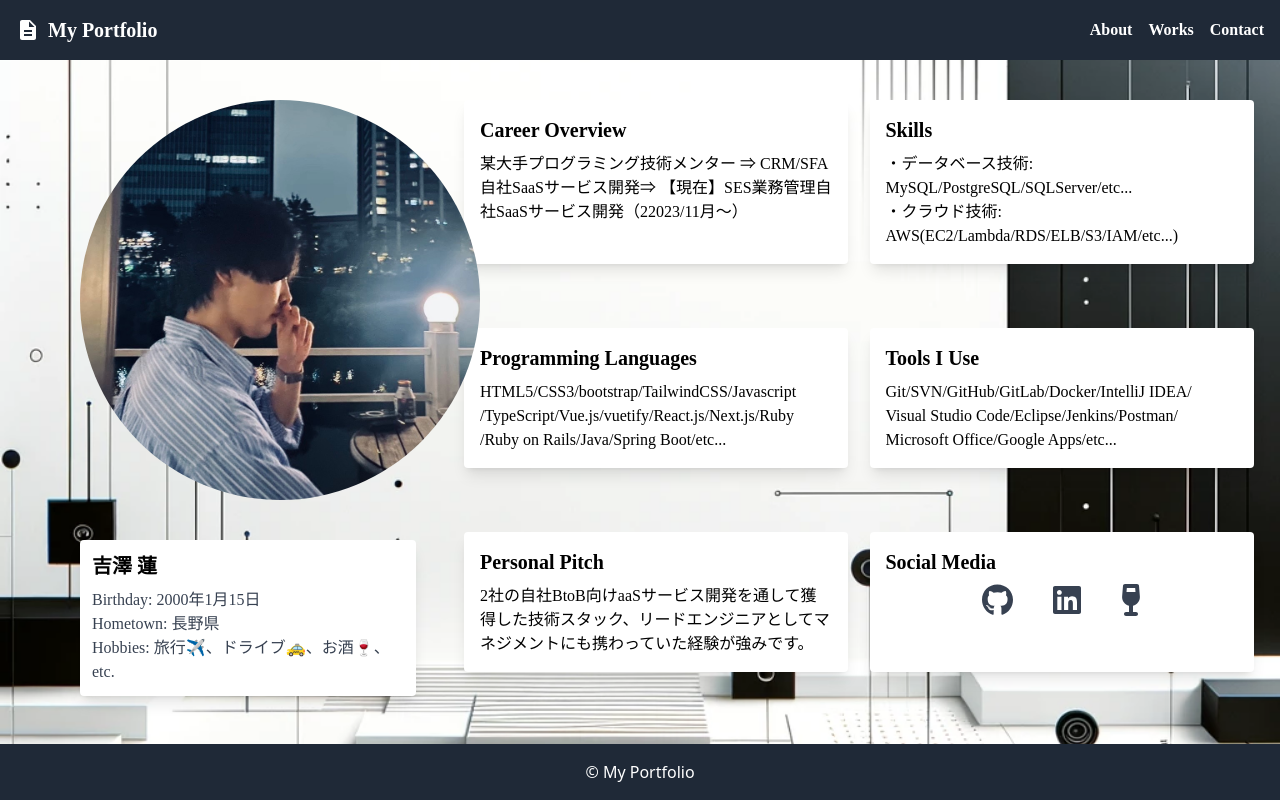
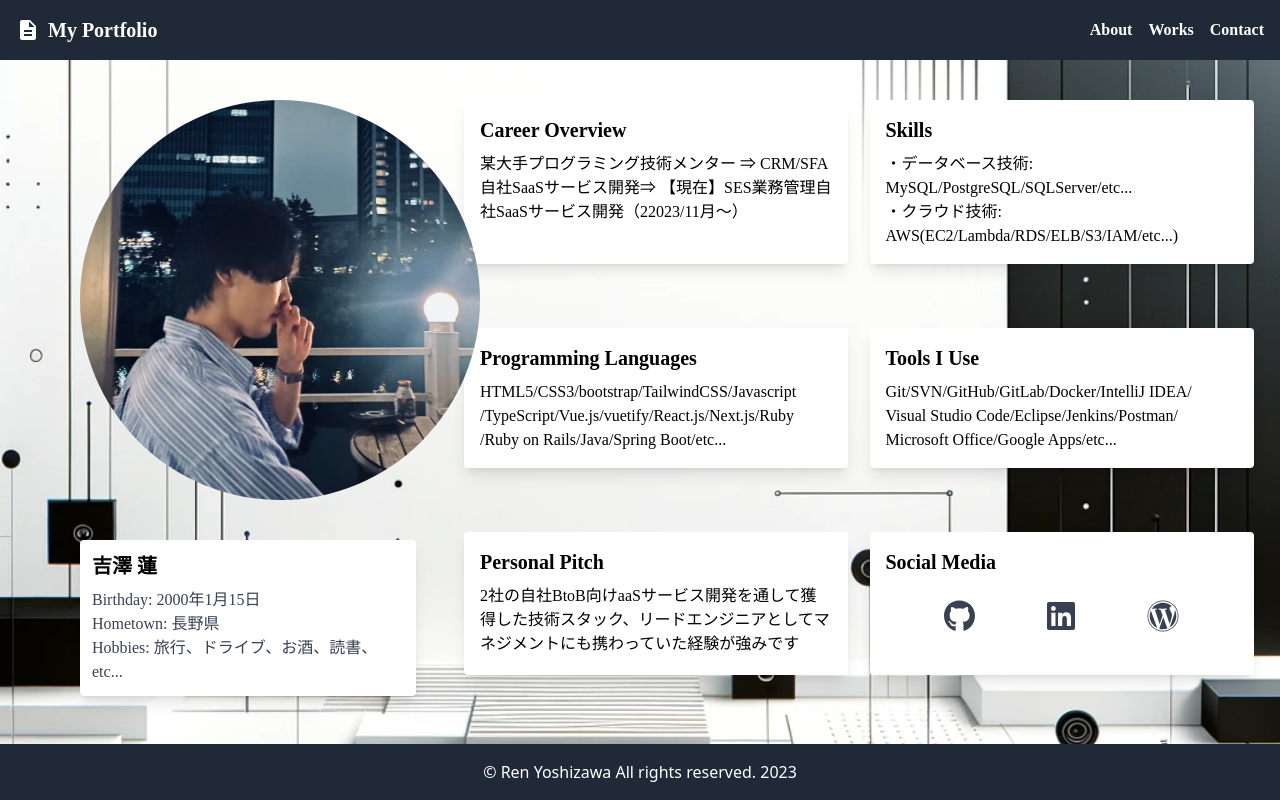
Before and after one commit to y-renren0115/my-portfolio-site, a Next.js app: page /about in a window 1280 px wide. Built offline with nearby package versions, Linux system fonts and the light colour scheme.

Commit message:
Worksページに仕事経歴を追記し、ContactページにSNSリンクを付与しました。

```diff
--- a/src/components/About.tsx
+++ b/src/components/About.tsx
@@ -1,57 +1,77 @@
-import React from 'react';
-import { Card, CardWithLineBreaks } from '../components/Card';
-import Image from 'next/image';
-import MultilineText from './MultilineText';
-import { FontAwesomeIcon } from '@fortawesome/react-fontawesome';
-import { faGithub, faLinkedin } from '@fortawesome/free-brands-svg-icons';
-import { faWineGlass } from '@fortawesome/free-solid-svg-icons';
+import React from "react";
+import { Card, CardWithLineBreaks } from "../components/Card";
+import Image from "next/image";
+import { FontAwesomeIcon } from "@fortawesome/react-fontawesome";
+import {
+  faGithub,
+  faLinkedin,
+  faWordpress,
+} from "@fortawesome/free-brands-svg-icons";
 
 const About = () => {
   const personalInfo = {
-    name: '吉澤 蓮',
-    birthday: '2000年1月15日',
-    hometown: '長野県',
-    hobbies: '旅行✈️、ドライブ🚕、お酒🍷、etc.'
+    name: "吉澤 蓮",
+    birthday: "2000年1月15日",
+    hometown: "長野県",
+    hobbies: "旅行、ドライブ、お酒、読書、etc...",
   };
-
 
   const cardsData = [
     {
-      title: 'Career Overview',
-      description: '某大手プログラミング技術メンター ⇒ CRM/SFA自社SaaSサービス開発⇒ 【現在】SES業務管理自社SaaSサービス開発（22023/11月〜）'
+      title: "Career Overview",
+      description:
+        "某大手プログラミング技術メンター ⇒ CRM/SFA自社SaaSサービス開発⇒ 【現在】SES業務管理自社SaaSサービス開発（22023/11月〜）",
     },
     {
-      title: 'Skills',
-      description: `・データベース技術: MySQL/PostgreSQL/SQLServer/etc...\n・クラウド技術: AWS(EC2/Lambda/RDS/ELB/S3/IAM/etc...)`
+      title: "Skills",
+      description: `・データベース技術: MySQL/PostgreSQL/SQLServer/etc...\n・クラウド技術: AWS(EC2/Lambda/RDS/ELB/S3/IAM/etc...)`,
     },
     {
-      title: 'Programming Languages',
-      description: 'HTML5/CSS3/bootstrap/TailwindCSS/Javascript\n/TypeScript/Vue.js/vuetify/React.js/Next.js/Ruby\n/Ruby on Rails/Java/Spring Boot/etc...'
+      title: "Programming Languages",
+      description:
+        "HTML5/CSS3/bootstrap/TailwindCSS/Javascript\n/TypeScript/Vue.js/vuetify/React.js/Next.js/Ruby\n/Ruby on Rails/Java/Spring Boot/etc...",
     },
     {
-      title: 'Tools I Use',
-      description: 'Git/SVN/GitHub/GitLab/Docker/IntelliJ IDEA/\nVisual Studio Code/Eclipse/Jenkins/Postman/\nMicrosoft Office/Google Apps/etc...',
+      title: "Tools I Use",
+      description:
+        "Git/SVN/GitHub/GitLab/Docker/IntelliJ IDEA/\nVisual Studio Code/Eclipse/Jenkins/Postman/\nMicrosoft Office/Google Apps/etc...",
     },
     {
-      title: 'Personal Pitch',
-      description: '2社の自社BtoB向けaaSサービス開発を通して獲得した技術スタック、リードエンジニアとしてマネジメントにも携わっていた経験が強みです。'
+      title: "Personal Pitch",
+      description:
+        "2社の自社BtoB向けaaSサービス開発を通して獲得した技術スタック、リードエンジニアとしてマネジメントにも携わっていた経験が強みです",
     },
     {
-      title: 'Social Media',
+      title: "Social Media",
       description: (
-        <div className="flex justify-center gap-4 mb-8">
-          <a href="https://github.com/" target="_blank" rel="noopener noreferrer" className="px-3">
+        <div className="flex justify-center gap-12 mt-6 mb-6">
+          <a
+            href="https://github.com/y-renren0115/"
+            target="_blank"
+            rel="noopener noreferrer"
+            className="px-3"
+          >
             <FontAwesomeIcon icon={faGithub} size="2x" />
           </a>
-          <a href="https://linkedin.com/" target="_blank" rel="noopener noreferrer" className="px-3">
+          <a
+            href="https://www.linkedin.com/in/%E8%93%AE-%E5%90%89%E6%BE%A4-6089891b1/"
+            target="_blank"
+            rel="noopener noreferrer"
+            className="px-3"
+          >
             <FontAwesomeIcon icon={faLinkedin} size="2x" />
           </a>
-          <a href="https://www.wantedly.com/users/your-username" target="_blank" rel="noopener noreferrer" className="px-3">
-            <FontAwesomeIcon icon={faWineGlass} size="2x" />
+          <a
+            href="https://www.wantedly.com/id/Lotus0115"
+            target="_blank"
+            rel="noopener noreferrer"
+            className="px-3"
+          >
+            <FontAwesomeIcon icon={faWordpress} size="2x" />
           </a>
         </div>
       ),
-    }
+    },
   ];
 
   return (
@@ -75,12 +95,16 @@ const About = () => {
       <div className="ml-8 col-span-2 mr-[5px]">
         <div className="grid grid-cols-2 gap-y-16">
           {cardsData.map((card, index) => (
-            <Card key={index} title={card.title} description={card.description} />
+            <Card
+              key={index}
+              title={card.title}
+              description={card.description}
+            />
           ))}
         </div>
       </div>
-    </div >
+    </div>
   );
-}
+};
 
 export default About;
--- a/src/components/Footer.tsx
+++ b/src/components/Footer.tsx
@@ -1,9 +1,9 @@
 const Footer = () => {
   return (
     <footer className="bg-gray-800 text-white text-center p-4">
-      <p>&copy; My Portfolio</p>
+      <p>&copy; Ren Yoshizawa All rights reserved. 2023</p>
     </footer>
   );
-}
+};
 
 export default Footer;
--- a/src/components/Works.tsx
+++ b/src/components/Works.tsx
@@ -1,31 +1,37 @@
-import { Card } from '../components/Card';
+import { Card } from "../components/Card";
 
 const Works = () => {
   const cardsData = [
     {
-      title: 'Project Management Expertise',
-      description: 'Managed various web development projects, ensuring timely delivery and adherence to quality standards. Skilled in Agile methodologies and team collaboration.'
+      title: "フロントエンド開発",
+      description:
+        "HTML5/CSS3/TailwindCSS/JavaScript/\nTypeScript/Vue.js/React.js/Next.js等を使用したSPA開発やレスポンシブでインタラクティブなWebインターフェースの構築経験",
     },
     {
-      title: 'Frontend Development Specialist',
-      description: 'Experienced in building responsive and interactive web interfaces using HTML5, CSS3, and JavaScript frameworks like React.js and Angular.'
+      title: "バックエンド開発",
+      description:
+        "Ruby/Ruby on Rails/Java/Spring BootなどのMVCアーキテクチャベースのバックエンド技術を使用した効率的かつセキュアでスケーラブルなバックエンドシステムの開発経験",
     },
     {
-      title: 'Backend Development Skills',
-      description: 'Proficient in server-side languages such as Node.js and Python, with a strong understanding of database technologies like SQL and NoSQL.'
+      title: "クラウドサービス連携",
+      description:
+        "EC2を使用したWebアプリケーショに最適で柔軟なサーバー環境の構築、S3を使用したデータストレージと配信の管理、Lambdaを使用したサーバーレス処理の開発経験",
     },
     {
-      title: 'Database Design & Management',
-      description: 'Expertise in designing robust database architectures and optimizing data storage and retrieval for high-performance web applications.'
+      title: "データベース管理",
+      description:
+        "MySQL、PostgreSQL、SQLServer等を使用した多様な機能要件に合わせたDB設計、リレーショナルデータベースの特性を活かした最適なデータ構造と性能を実現した経験",
     },
     {
-      title: 'API Development & Integration',
-      description: 'Developed custom APIs and integrated third-party APIs to enhance application functionality and user experience.'
+      title: "UI/UXデザイン構築",
+      description:
+        "FigmaやAIデザインツール活用した、インタラクティブなプロトタイプの作成および一貫性のあるデザインシステムを構築、多様なユーザーが使いやすいUIを意識した設計経験",
     },
     {
-      title: 'User Experience & Interface Design',
-      description: 'Focused on creating user-centered designs and improving web application usability through innovative UI solutions and UX best practices.'
-    }
+      title: "アジャイル開発プロセス",
+      description:
+        "5人の開発チームのプロジェクトリーダーとして、スクラム手法を採用して迅速なイテレーションと継続的なフィードバックを実施し、柔軟な要件変更に迅速に対応したプロジェクト経験",
+    },
   ];
 
   return (
@@ -38,6 +44,6 @@ const Works = () => {
       </div>
     </>
   );
-}
+};
 
 export default Works;
```
Also changed, not shown: src/components/Contact.tsx (+74 -20 lines).
